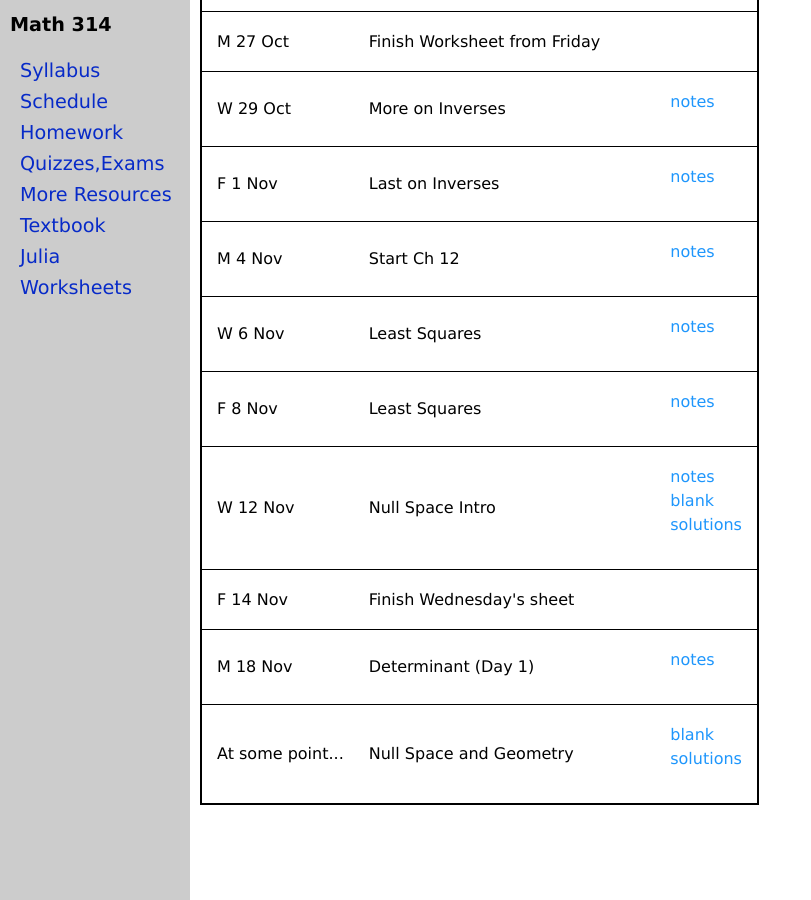
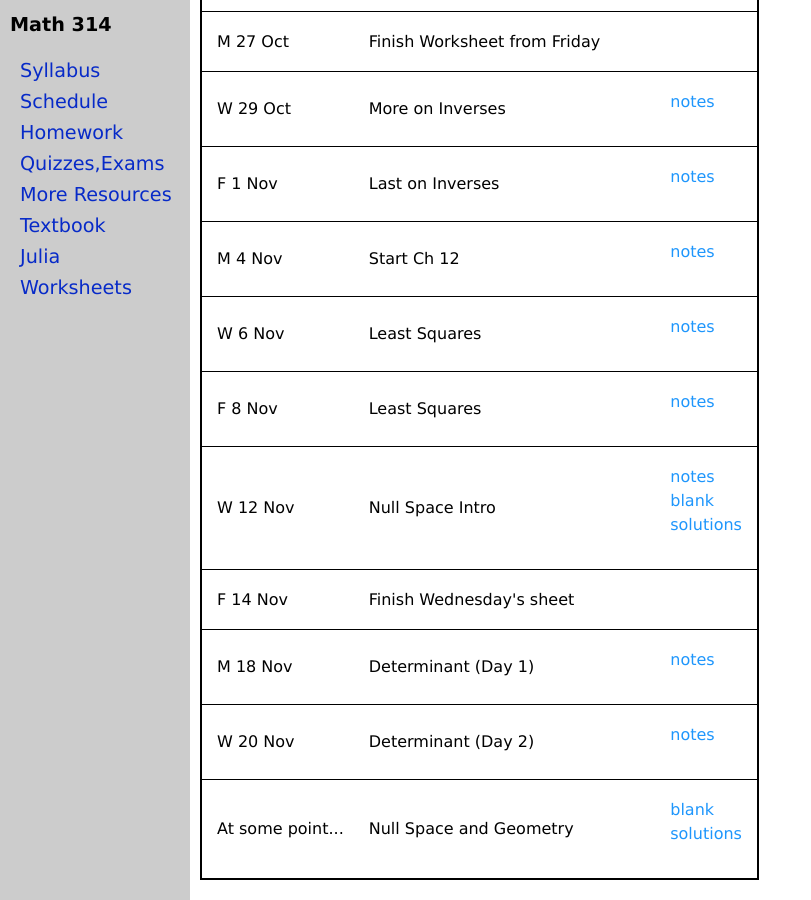
Before and after one commit to jrfaudree/LA, a Jekyll site: the page built from worksheets.md, in a window 1280 px wide and 900 px high, scrolled down 2223 px. Shown: the whole window, without its empty margins (0-811 px from the left). Built offline with Jekyll 4.4.1, drawn with Linux system fonts in a browser that asks for light colours.

Commit message:
Update worksheets.yml

```diff
--- a/_data/worksheets.yml
+++ b/_data/worksheets.yml
@@ -113,6 +113,9 @@ worksheets:
 - date: M 18 Nov
   name: Determinant (Day 1)
   notes: Det-2by2.pdf
+- date: W 20 Nov
+  name: Determinant (Day 2)
+  notes: Det-n-by-n-case.pdf
 - date: At some point...
   name: Null Space and Geometry
   blank: M314_Null_Space_and_Geometry.pdf
```
